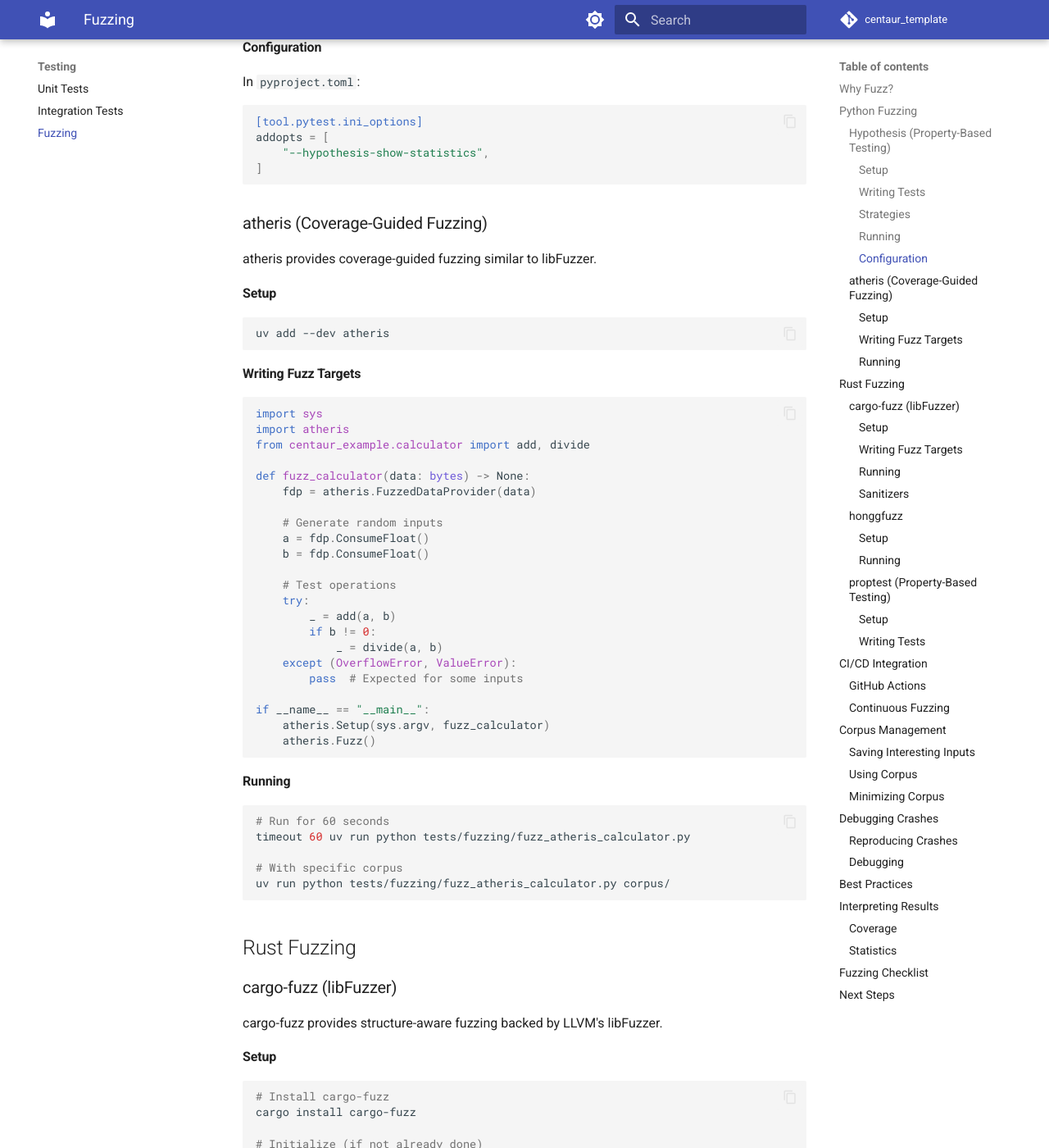
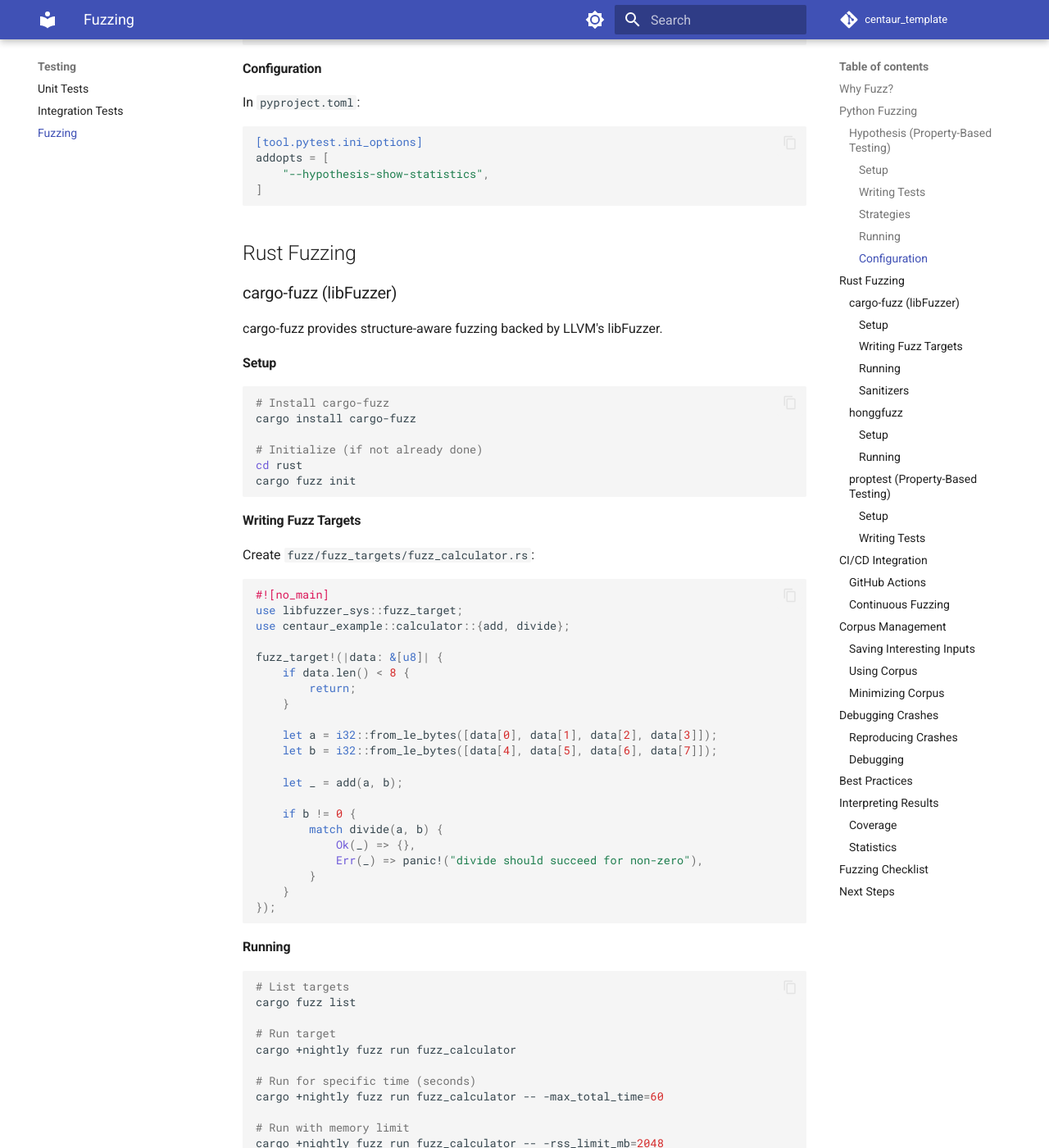
Before and after one commit to evelynmitchell/centaur_template, an MkDocs documentation site: the page built from docs/testing/fuzzing.md, in a window 1280 px wide and 1400 px high, scrolled down 1580 px. Shown: the whole window at 82% size. Built offline with MkDocs 1.6.1 and Material for MkDocs 9.7.7, drawn with Linux system fonts in a browser that asks for light colours; comment, search, counter and statistics services are not loaded; some of the changed text lies outside the part shown.

Commit message:
Remove atheris fuzzing dependency
atheris has build issues, so removing it from the template.
Python fuzzing now uses only Hypothesis for property-based testing.

Changes:
- Removed atheris from pyproject.toml dev dependencies
- Deleted python/tests/fuzzing/fuzz_atheris_calculator.py
- Removed atheris fuzzing step from python-ci.yml workflow
- Updated all documentation to remove atheris references:
  - README.md
  - Claude.md
  - python/README.md
  - docs/index.md
  - docs/testing/fuzzing.md
  - Summary/summary20251027.md

Python now relies on Hypothesis for comprehensive property-based testing,
which is more maintainable and doesn't require native dependencies.

🤖 Generated with [Claude Code](https://claude.com/claude-code)

Co-Authored-By: Claude <noreply@anthropic.com>

````diff
--- a/docs/testing/fuzzing.md
+++ b/docs/testing/fuzzing.md
@@ -82,53 +82,6 @@ In `pyproject.toml`:
 addopts = [
     "--hypothesis-show-statistics",
 ]
-```
-
-### atheris (Coverage-Guided Fuzzing)
-
-atheris provides coverage-guided fuzzing similar to libFuzzer.
-
-#### Setup
-
-```bash
-uv add --dev atheris
-```
-
-#### Writing Fuzz Targets
-
-```python
-import sys
-import atheris
-from centaur_example.calculator import add, divide
-
-def fuzz_calculator(data: bytes) -> None:
-    fdp = atheris.FuzzedDataProvider(data)
-
-    # Generate random inputs
-    a = fdp.ConsumeFloat()
-    b = fdp.ConsumeFloat()
-
-    # Test operations
-    try:
-        _ = add(a, b)
-        if b != 0:
-            _ = divide(a, b)
-    except (OverflowError, ValueError):
-        pass  # Expected for some inputs
-
-if __name__ == "__main__":
-    atheris.Setup(sys.argv, fuzz_calculator)
-    atheris.Fuzz()
-```
-
-#### Running
-
-```bash
-# Run for 60 seconds
-timeout 60 uv run python tests/fuzzing/fuzz_atheris_calculator.py
-
-# With specific corpus
-uv run python tests/fuzzing/fuzz_atheris_calculator.py corpus/
 ```
 
 ## Rust Fuzzing
````
Also changed, not shown: other parts of docs/testing/fuzzing.md (+1 -1 lines), Claude.md (+4 -6 lines), README.md (+2 -3 lines), Summary/summary20251027.md (+1 -2 lines), docs/index.md (+0 -1 lines), python/README.md (+1 -2 lines), 3 other files.
